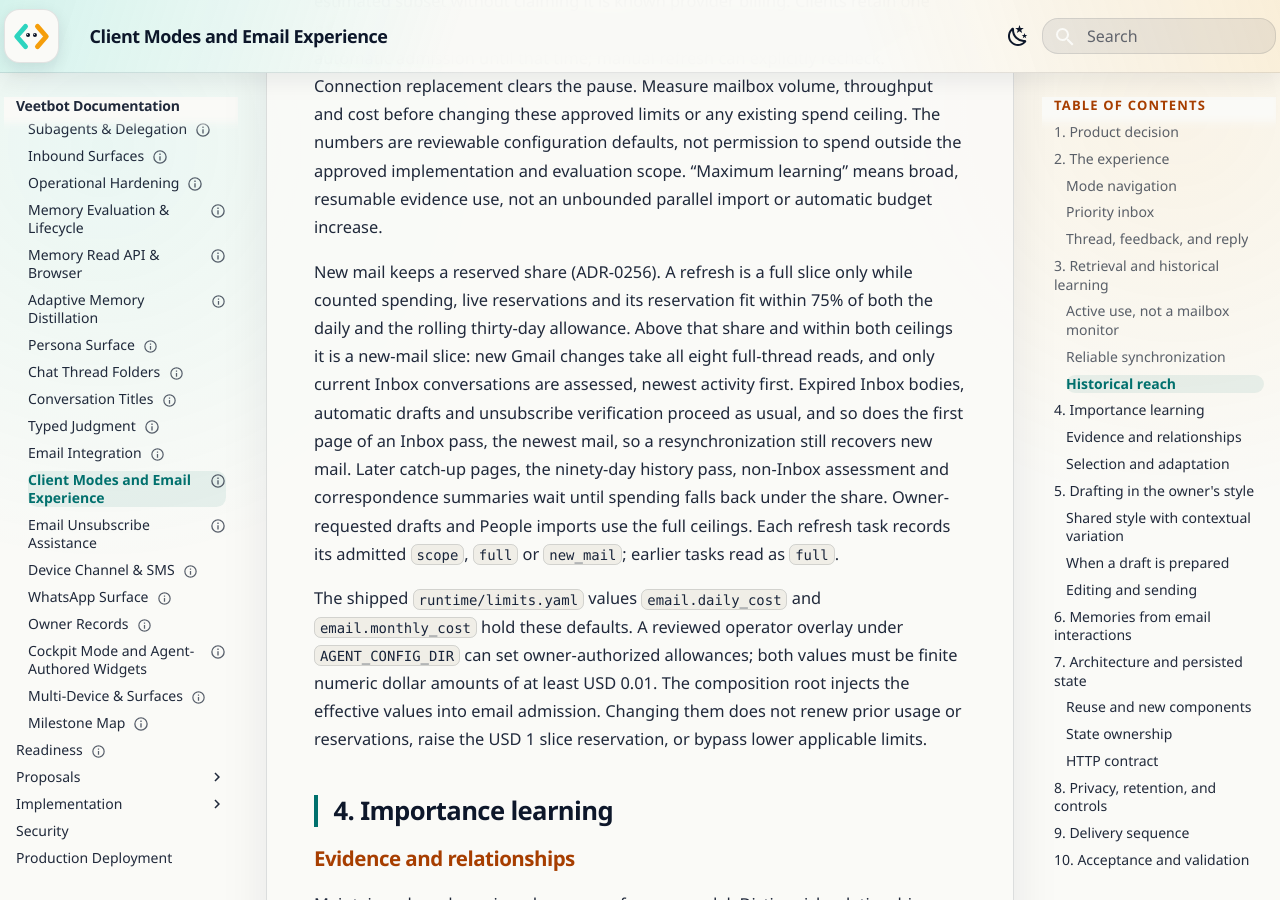
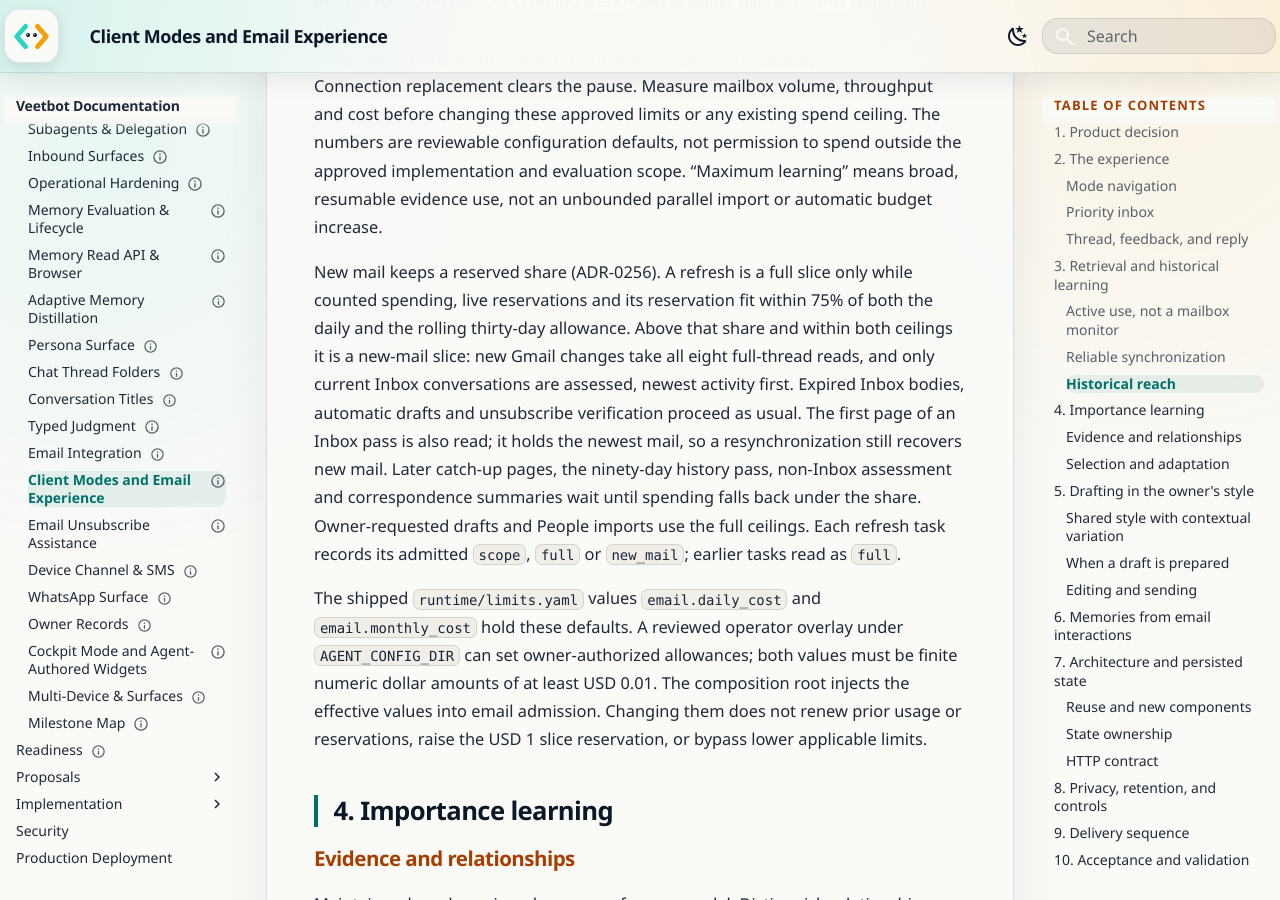
Before and after one commit to avitus/veetbot, an MkDocs documentation site: the page built from docs/plan/email-experience.md, in a window 1280 px wide and 900 px high, scrolled down 10763 px. Built offline with MkDocs 1.6.1 and Material for MkDocs 9.7.7, drawn with Linux system fonts in a browser that asks for light colours.

Commit message:
Address PR #205 review: clarify the first Inbox page sentence
CodeRabbit's wording nit on email-experience.md:398-399, applied as
proposed. Same line count, so no citation moves. make docs-check passed
(8 s local); no code or test inputs changed.

Reading-Lane: A

Co-Authored-By: Claude Opus 5.5 <noreply@anthropic.com>
Glen-Conversation: 45a0c38f-c024-4ac3-b38f-6bd581b93d85

```diff
--- a/docs/plan/email-experience.md
+++ b/docs/plan/email-experience.md
@@ -395,8 +395,8 @@ both the daily and the rolling thirty-day allowance. Above that share and
 within both ceilings it is a new-mail slice: new Gmail changes take all eight
 full-thread reads, and only current Inbox conversations are assessed, newest
 activity first. Expired Inbox bodies, automatic drafts and unsubscribe
-verification proceed as usual, and so does the first page of an Inbox pass,
-the newest mail, so a resynchronization still recovers new mail. Later
+verification proceed as usual. The first page of an Inbox pass is also read;
+it holds the newest mail, so a resynchronization still recovers new mail. Later
 catch-up pages, the ninety-day history pass, non-Inbox assessment and
 correspondence summaries wait until spending falls back under the share. Owner-requested drafts and People imports use the full ceilings.
 Each refresh task records its admitted `scope`, `full` or `new_mail`; earlier
```
